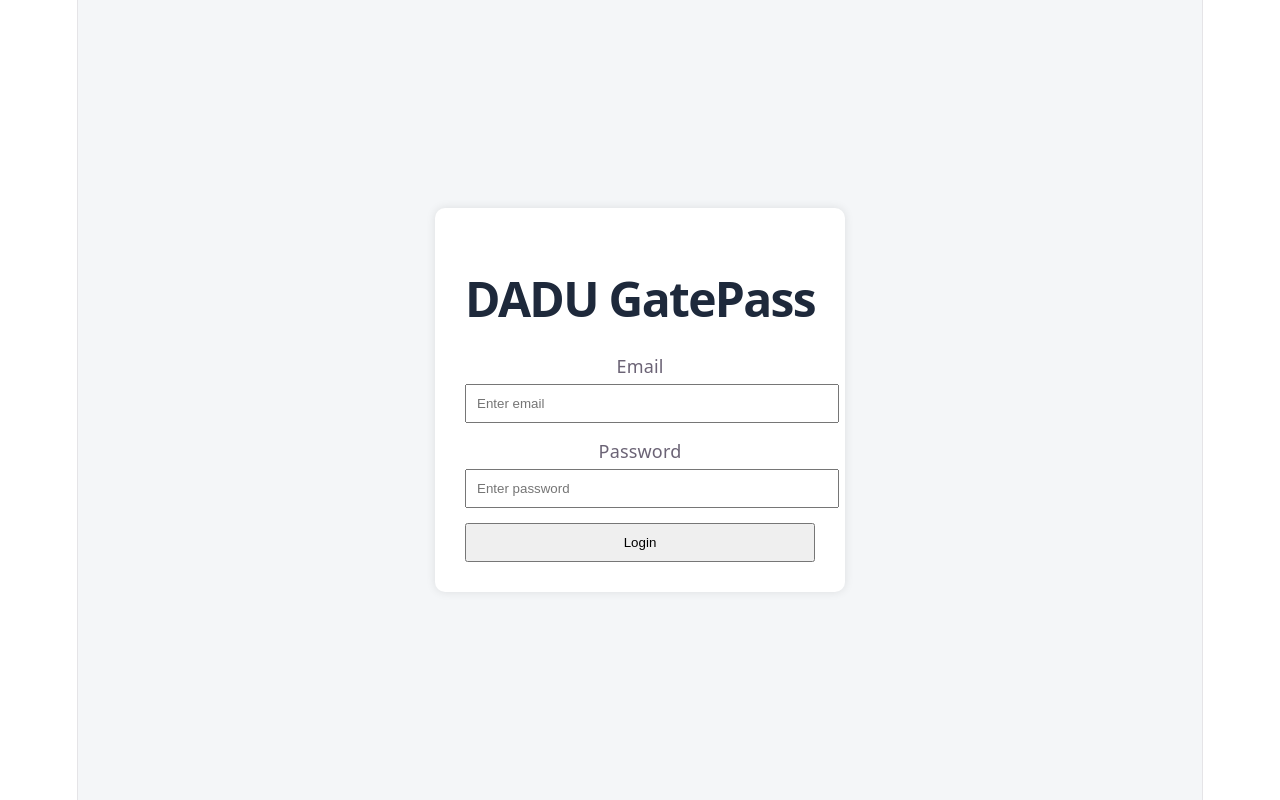
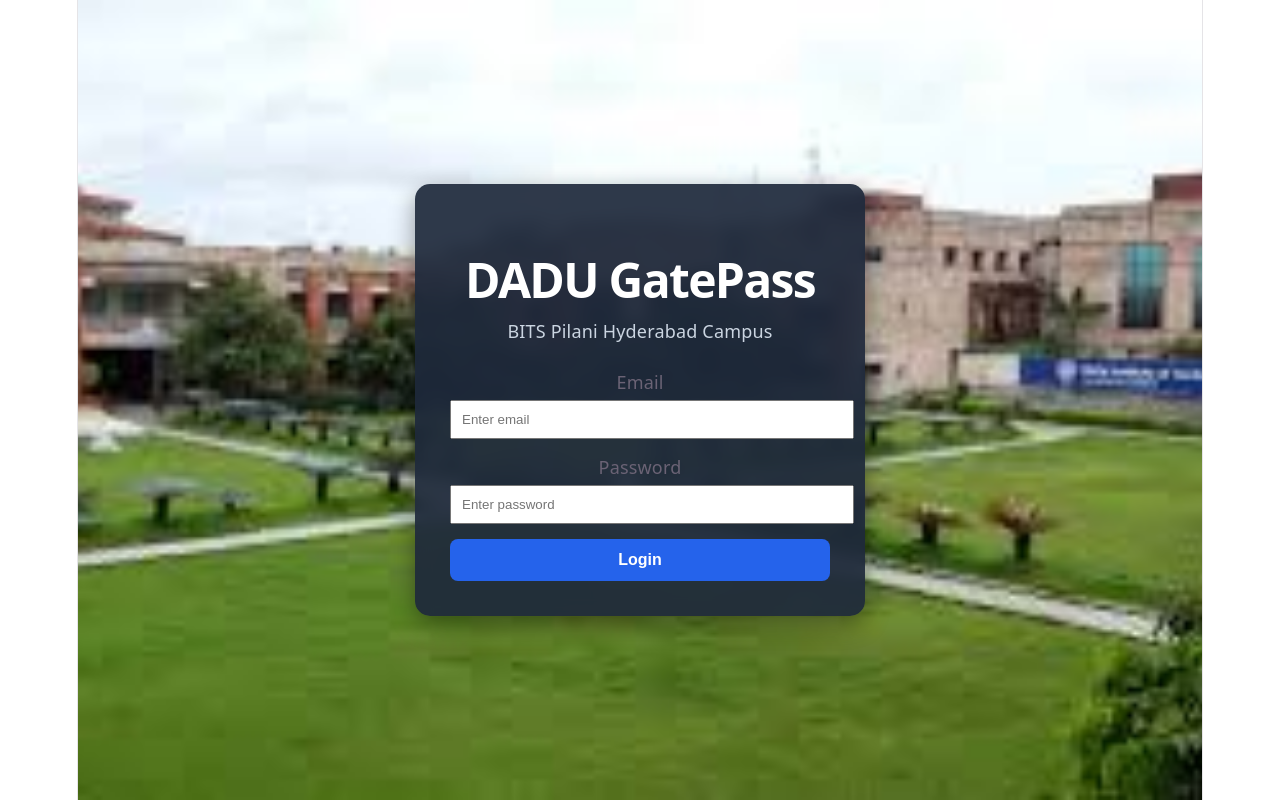
Before and after one commit to amitpatil1408/dadu-gatepass, a React app in the folder frontend/: page / in a window 1280 px wide. Built offline with nearby package versions, Linux system fonts and the light colour scheme; the HTML template or start-up script is replaced by a standard one.

Commit message:
Improve login page and dashboard headings

```diff
--- a/frontend/src/App.jsx
+++ b/frontend/src/App.jsx
@@ -285,30 +285,44 @@
     display: "flex",
     justifyContent: "center",
     alignItems: "center",
-            backgroundColor: "#f4f6f8",
+    backgroundImage: "url('/bits-campus.jpg')",
+    backgroundSize: "cover",
+    backgroundPosition: "center",
+    backgroundRepeat: "no-repeat",
   }}
 >
         <div
   style={{
-              background: "white",
-              padding: "30px",
-              borderRadius: "10px",
-              width: "350px",
-              boxShadow: "0 0 10px rgba(0,0,0,0.1)",
+    background: "rgba(30,41,59,0.92)",
+    padding: "35px",
+    borderRadius: "15px",
+    width: "380px",
+    boxShadow: "0 8px 25px rgba(0,0,0,0.4)",
+    backdropFilter: "blur(8px)",
   }}
 >
            <h1
   style={{
     textAlign: "center",
-    color: "#1e293b",
+    color: "white",
     fontSize: "48px",
     lineHeight: "1.2",
-    marginBottom: "25px",
+    marginBottom: "10px",
     fontWeight: "bold",
   }}
 >
   DADU GatePass
 </h1>
+
+<p
+  style={{
+    textAlign: "center",
+    color: "#cbd5e1",
+    marginBottom: "25px",
+  }}
+>
+  BITS Pilani Hyderabad Campus
+</p>
 
             <form onSubmit={handleLogin}>
               <div style={{ marginBottom: "15px" }}>
@@ -345,8 +359,14 @@
   type="submit"
   style={{
     width: "100%",
-                  padding: "10px",
+    padding: "12px",
     cursor: "pointer",
+    background: "#2563eb",
+    color: "white",
+    border: "none",
+    borderRadius: "8px",
+    fontWeight: "bold",
+    fontSize: "16px",
   }}
 >
                 Login
@@ -712,7 +732,17 @@
               }}
             >
 
-              <h2>My Passes</h2>
+              <h2
+  style={{
+    textAlign: "center",
+    color: "#1e293b",
+    marginBottom: "20px",
+    fontSize: "32px",
+    fontWeight: "bold",
+  }}
+>
+  My Passes
+</h2>
 
               <table
                 style={{
@@ -824,7 +854,17 @@
       maxWidth: "500px",
     }}
   >
-    <h2>Gate Scanner</h2>
+  <h2
+  style={{
+    textAlign: "center",
+    color: "#1e293b",
+    marginBottom: "20px",
+    fontSize: "32px",
+    fontWeight: "bold",
+  }}
+>
+  Gate Scanner
+</h2>
 
     <input
       type="text"
```
Lines whose indentation alone changed are shown as unchanged.
